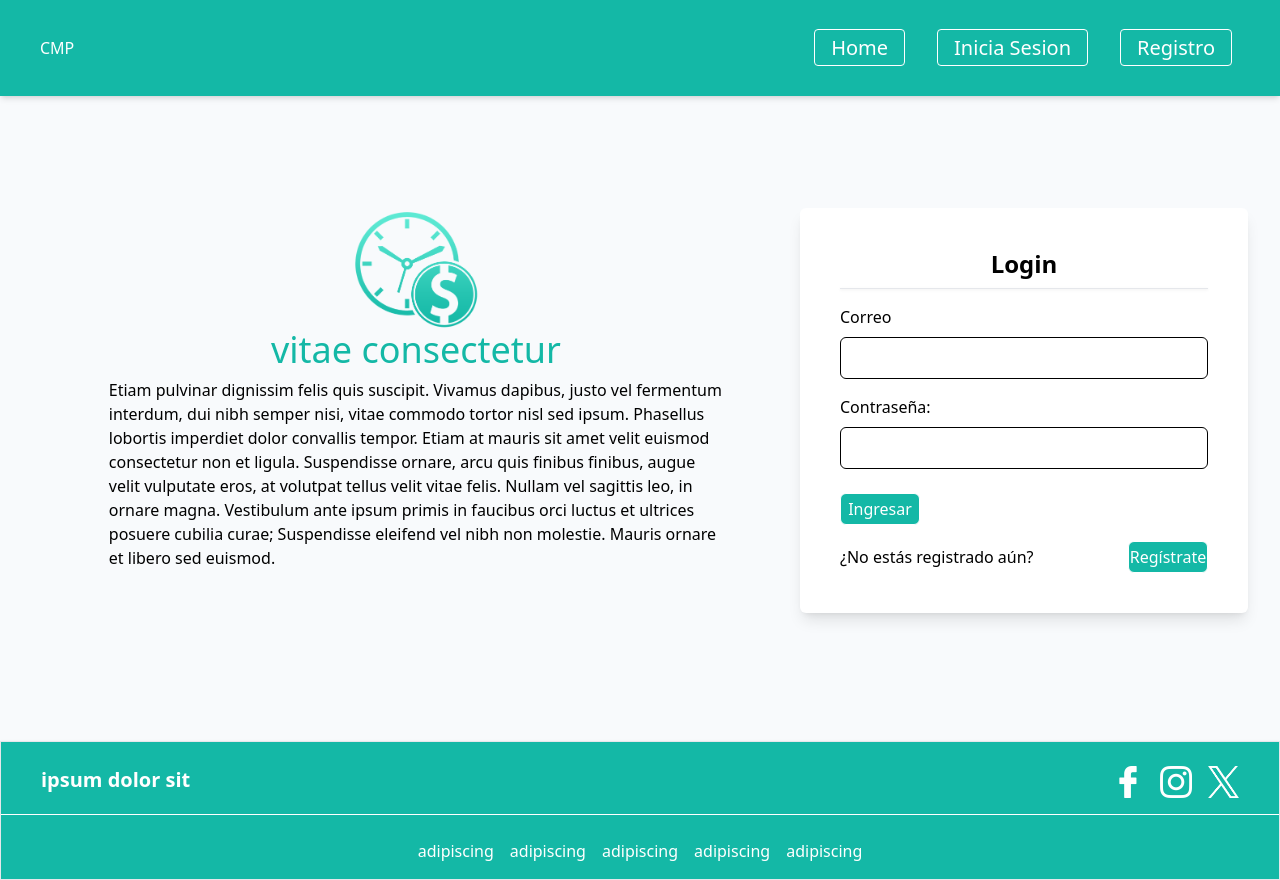
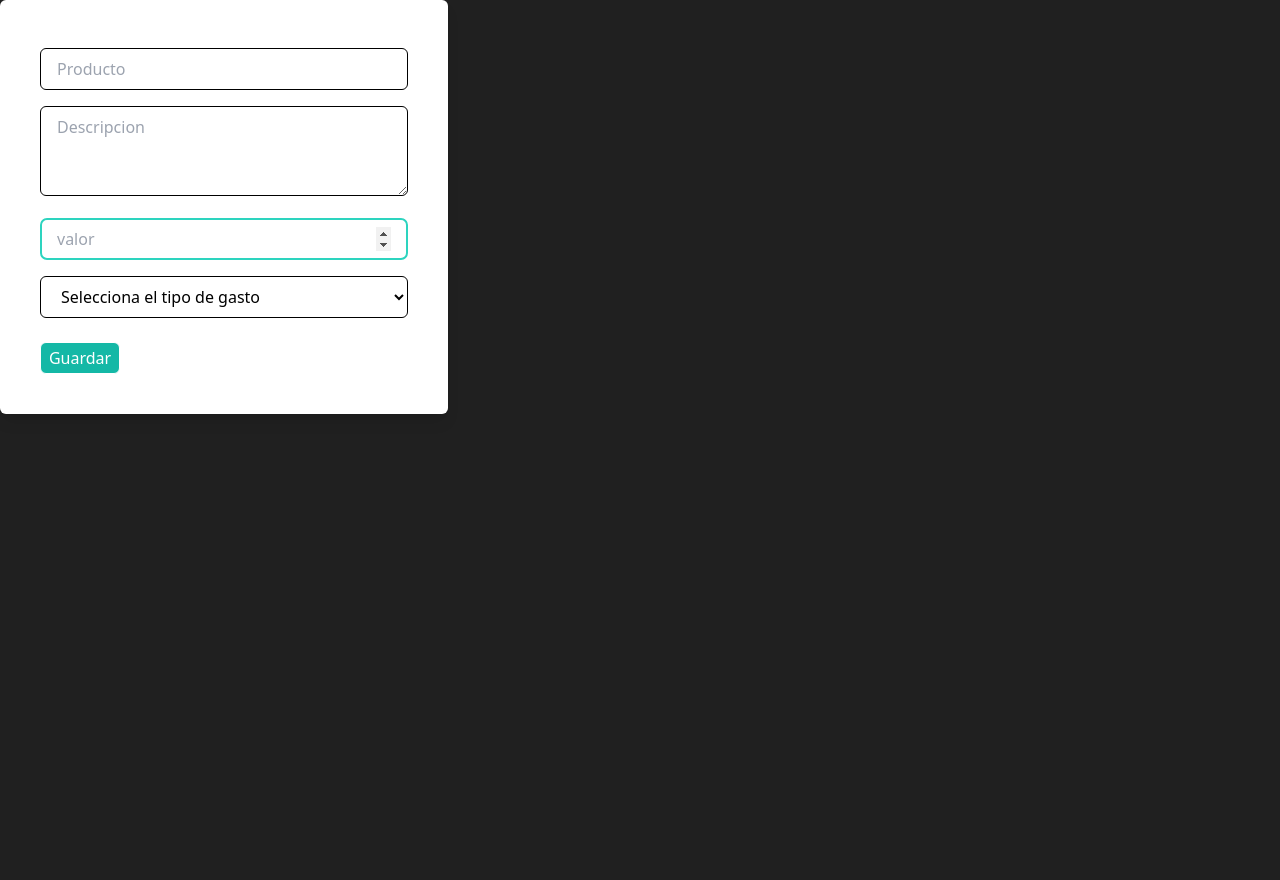
Before and after one commit to Dazai7u7/Talller-Integracion-2y4, a React (Vite) app in the folder client/: page /agregar-gasto in a window 1280 px wide. Before the commit this address led to /login. After the commit the page ends 800 px from the top, so only its background shows below. Built offline with nearby package versions, Linux system fonts and the light colour scheme.

Commit message:
actualizacion ingresar gastos

```diff
--- a/client/src/App.jsx
+++ b/client/src/App.jsx
@@ -7,26 +7,26 @@ import PaginaRegistro from './pages/paginaRegistro.jsx';
 import PaginaPerfilGastos from './pages/paginaPerfilGastos.jsx';
 import PaginaFormGastos from './pages/paginaFormGastos.jsx';
 import PaginaHome from './pages/paginaHome.jsx';
+import { GastoProvider } from './context/GastosContext.jsx';
 
 function App() {
   return (
     <AuthProvider>
+      <GastoProvider>
         <BrowserRouter>
           <Routes>
             <Route path='/' element={<PaginaHome/>}/>
             <Route path='/login' element={<PaginaLogin />} />
             <Route path='/registro' element={<PaginaRegistro />} />
-
+            <Route path='/agregar-gasto' element={<PaginaFormGastos />} />
 
             <Route element={<ProtectedRoute/>}>
               <Route path='/perfil-gastos' element={<PaginaPerfilGastos />} />
               <Route path='/gastos/:id' element={<PaginaFormGastos />} />
-          <Route path='/agregar-gasto' element={<PaginaFormGastos />} />
-
             </Route>
-
           </Routes>
         </BrowserRouter>
+      </GastoProvider>
     </AuthProvider>
   );
 }
--- a/client/src/api/auth.js
+++ b/client/src/api/auth.js
@@ -4,4 +4,4 @@ export const registroRequest = usuario => axios.post('/registro', usuario);
 
 export const loginRequest = usuario => axios.post('/login', usuario);
 
-export const verifyTokenRequest = () => axios.get('/verify', token);
+export const verifyTokenRequest = (token) => axios.get('/verify', token);
--- /dev/null
+++ b/client/src/api/gastos.js
@@ -0,0 +1,12 @@
+import axios from "./axios.js";
+
+export const getGastosRequest = () => axios.get('/gastos');
+
+export const getGastoRequest = (id) => axios.get(`/gastos/${id}`);
+
+export const crearGastoRequest = (gasto) => axios.post('/gastos', gasto);
+
+export const updateGastoRequest = (gasto) =>
+    axios.put(`/gastos/${gasto._id}`, { gasto });
+
+export const borrarGastoRequest = (id) => axios.delete(`/gastos/${id}`);
--- a/client/src/context/AuthContext.jsx
+++ b/client/src/context/AuthContext.jsx
@@ -86,6 +86,7 @@ export const AuthProvider = ({ children }) => {
                 setUsuario(res.data);
                 setLoading(false);
             } catch (error) {
+                console.log("Error al verificar token:", error);
                 setIsAuthenticated(false);
                 setUsuario(null);
                 setLoading(false);
--- /dev/null
+++ b/client/src/context/GastosContext.jsx
@@ -0,0 +1,34 @@
+import { createContext, useContext, useState } from "react";
+import { crearGastoRequest,  } from "../api/gastos";
+
+const GastosContext = createContext();
+
+export const useGastos = () => {
+    const context = useContext(GastosContext);
+
+    if(!context) {
+        throw new Error("useGastos debe usarse dentro de un GastosProvider")
+    }
+
+    return context;
+};
+
+export function GastoProvider({ children }) {
+    const [gastos, setGastos] = useState([]);
+
+    const crearGasto = async (Gasto) => {
+        const res = await crearGastoRequest(Gasto)
+        console.log(res);
+    }
+
+    return (
+        <GastosContext.Provider
+            value={{
+                gastos,
+                crearGasto
+            }}
+        >
+            {children}
+        </GastosContext.Provider>
+    );
+};
--- a/client/src/pages/paginaFormGastos.jsx
+++ b/client/src/pages/paginaFormGastos.jsx
@@ -1,202 +1,69 @@
-import React, { useState } from 'react';
-import FooterConten from '../Complements/Footer.jsx';
-import HeaderLog from '../Complements/HeaderLog.jsx';
-import axios from 'axios';
+import { useForm } from 'react-hook-form';
+import { useAuth } from '../context/AuthContext';
+import { useGastos } from '../context/GastosContext';
+import { useNavigate, Link } from "react-router-dom";
+
 
 function PaginaFormGastos() {
+  const { isAuthenticated } = useAuth();
+  const { register, handleSubmit } = useForm();
+  const { crearGasto } = useGastos()
+  const navigate = useNavigate();
 
-  // Estado para almacenar la nueva entrada del producto
-  const [newItem, setNewItem] = useState({ producto: '', descripcion: '', amount: 0 });
+  const onSubmit = handleSubmit(async (data) => {
+    if (isAuthenticated) {
+      crearGasto(data);
+    } else {
+      navigate('/login');
+    }
+  });
 
-  // Define selectedCategory aquí
-  const [selectedCategory, setSelectedCategory] = useState('');
-
-  const [newPresupuesto, setNewPresupuesto] = useState({ presupuesto: '' });
-
-   // Función para manejar la entrada de un nuevo elemento
-  const handleAddItem = async () => {
-
-
-    try {
-      // Verifica que los campos no estén vacíos y que el valor no sea negativo
-      if (!newItem.producto || !newItem.descripcion || newItem.amount <= 0 || !selectedCategory) {
-        console.error("Todos los campos son obligatorios y los valores ingresados no pueden ser números negativos");
-        return;
-      }
-
-      //Construccion de objeto
-      const newItemData = {
-        userId: usuario.id,
-        producto: newItem.producto,
-        descripcion: newItem.descripcion,
-        amount: newItem.amount,
-        category: selectedCategory,
-      };
-
-      //Envio de datos al servidor
-      const response = await axios.post('/gastos', newItemData);
-
-      console.log("Datos guardados", response.data);
-
-      //reestablecimiento del estado local newitem
-
-      setNewItem({ producto: '', descripcion: '', amount: 0 });
-    } catch (error) {
-      console.error('No se ha podido agregar el gasto', error);
-    }
-  };
-
-  // Función para manejar cambios en la entrada del nuevo elemento
-  const handleInputChange = (e) => {
-    const { name, value } = e.target;
-    setNewItem({ ...newItem, [name]: value });
-  };
-
-  // Lista de categorías de gastos
-  const categories = ['Comida', 'Higiene', 'Transporte', 'Entretenimiento', ' Otro'];
-
-  // Función para manejar cambios en la selección de categoría
-  const handleCategoryChange = (event) => {
-    // Actualiza el estado con la categoría seleccionada
-    setSelectedCategory(event.target.value);
-  };
-
-
-
-  /*const handleAddPresupuesto = async () => {
-    try {
-      if (!newPresupuesto.presupuesto) {
-        console.error("El campo de presupuesto es obligatorio");
-        return;
-      }
-
-      const newPresupuestoData = {
-        presupuesto: newPresupuesto.presupuesto,
-      };
-
-      // Llamada a la función del controlador para agregar el presupuesto
-      //const response = await axios.post('/api/presupuesto.model.js', newPresupuestoData);
-
-      console.log("Presupuesto guardado", response.data);
-
-      setNewPresupuesto({ presupuesto: '' });
-    } catch (error) {
-      console.error('No se ha podido agregar el presupuesto', error);
-    }
-  };
-  */
   return (
-
-    <div className="bg-slate-50">
-      <header>
-        <HeaderLog />
-      </header>
-
-
-
-      <div className="flex mx-8 mt-28 justify-between">
-
-        <div className='text-black'>Lista prueba</div>
-
-        <div className='flex flex-col'>
-
-          <div>
-            <div className="bg-white max-w-md w-full p-10 rounded-md border mx-4">
-              <h1 className="text-black text-2xl font-bold text-center">Agregar Presupuesto</h1>
-              <hr className="mt-2 bg-black shadow" />
-
-              <div className="mb-4 mt-4">
-                <input
-                  type="number"
-                  name="presupuesto"
-                  //value={newPresupuesto.presupuesto}
-                  //onChange={handlePresupuestoChange}
-                  className="w-full bg-white text-black px-4 py-2 rounded-md my-2 border border-black focus:outline-teal-500"
-                  autoComplete="off"
-                />
-                <button
-                  type="button"
-                  //onClick={handleAddPresupuesto}
-                  className="mt-4  rounded-md w-24 h-8 text-white border border-white bg-teal-500 hover:scale-110 ease-in-out duration-300 hover:text-teal-500 hover:border-teal-500 hover:bg-white"
-                >
-                  Agregar
-                </button>
-              </div>
-            </div>
-          </div>
-
-
-
-          <div className="bg-white max-w-md w-full p-10 rounded-md border mx-4 mt-4">
-            <h1 className="text-black text-2xl font-bold text-center">Agregar Gastos</h1>
-            <hr className="mt-2 bg-black shadow" />
-            {/* Formulario para agregar elementos al presupuesto */}
-            <div className="mb-4">
-
-              <label className="text-black mt-4">Nombre del producto:</label>
+    <div className="bg-white sm:mt-8 sm:mx-auto lg:mt-0 lg:mx-0 max-w-md w-full p-10 rounded-md shadow-lg animate-slide-left">
+      <form onSubmit={onSubmit}>
         <input
           type="text"
-                name="producto"
-                value={newItem.producto}
-                onChange={handleInputChange}
-                className="w-full bg-white text-black px-4 py-2 rounded-md my-2 border border-black focus:outline-teal-500"
-                autoComplete="off"
+          placeholder="Producto"
+          {...register('producto')}
+          className="w-full bg-white border border-black text-black px-4 py-2 rounded-md my-2 focus:outline-teal-400"
+          autoFocus
         />
 
-              <label className="text-black mt-2">Descripción:</label>
+        <textarea
+          rows="3"
+          placeholder="Descripcion"
+          {...register('descripcion')}
+          className="w-full bg-white border border-black text-black px-4 py-2 rounded-md my-2 focus:outline-teal-400"
+        ></textarea>
+
         <input
-                type="text"
-                name="descripcion"
-                value={newItem.descripcion}
-                onChange={handleInputChange}
-                className="w-full bg-white text-black px-4 py-2 rounded-md my-2 border border-black focus:outline-teal-500"
-                autoComplete="off"
+          type="Number"
+          placeholder="valor"
+          {...register('valor')}
+          className="w-full bg-white border border-black text-black px-4 py-2 rounded-md my-2 focus:outline-teal-400"
+          autoFocus
         />
 
-              <label className="text-black mt-2">Valor:</label>
-              <input
-                type="number"
-                name="amount"
-                value={newItem.amount}
-                onChange={handleInputChange}
-                className="w-full bg-white text-black px-4 py-2 rounded-md my-2 border border-black focus:outline-teal-500"
-              />
+        <select
+          {...register('tipo_de_gasto')}
+          className="w-full bg-white border border-black text-black px-4 py-2 rounded-md my-2 focus:outline-teal-400"
+          defaultValue=""
+        >
+          <option value="" disabled>
+            Selecciona el tipo de gasto
+          </option>
+          <option value="Higiene">Higiene</option>
+          <option value="Transporte">Transporte</option>
+          <option value="Alimenticio">Alimenticio</option>
+          <option value="Entretenimiento">Entretenimiento</option>
+          <option value="Otro">Otro</option>
 
-              {/* Etiqueta y lista desplegable para seleccionar la categoría */}
-              <label htmlFor="expenseCategory" className="text-black mt-2">Tipo de Gasto:</label>
-              <select
-                className="w-full bg-white text-black px-4 py-2 rounded-md my-2 border border-black focus:outline-teal-500"
-                id="expenseCategory"
-                value={selectedCategory}
-                onChange={handleCategoryChange}
-              >
+        </select>
 
-                {/* Opción por defecto deshabilitada para indicar selección */}
-                <option className="block text-sm text-black font-semibold mb-2 " disabled>Seleccionar Gasto</option>
-                {/* Mapeo de categorías para renderizar opciones */}
-                {categories.map((category, index) => (
-                  <option key={index} value={category}>
-                    {category}
-                  </option>
-                ))}
-              </select>
-              <button
-                type="button"
-                onClick={handleAddItem}
-                className="mt-4  rounded-md w-24 h-8 text-white border border-white bg-teal-500 hover:scale-110 ease-in-out duration-300 hover:text-teal-500 hover:border-teal-500 hover:bg-white"
-              >
-                Enviar
+        <button className="mt-4 text-white border border-white bg-teal-500 rounded-md w-20 h-8 hover:scale-110 ease-in-out duration-300 hover:text-teal-500 hover:border-teal-500 hover:bg-white">
+          Guardar
         </button>
-            </div>
-          </div>
-        </div>
-
-
-      </div>
-
-      <footer>
-          <FooterConten />
-      </footer>
+      </form>
     </div>
   );
 }
--- a/client/src/pages/paginaLogin.jsx
+++ b/client/src/pages/paginaLogin.jsx
@@ -19,7 +19,7 @@ function PaginaLogin() {
   const navigate = useNavigate();
 
   useEffect(() => {
-    if (isAuthenticated) navigate('/perfil-gastos');
+    if (isAuthenticated) navigate('/agregar-gasto');
   }, [isAuthenticated]);
 
   //envio de datos
--- a/client/src/pages/paginaRegistro.jsx
+++ b/client/src/pages/paginaRegistro.jsx
@@ -2,6 +2,7 @@ import React, { useEffect } from "react";
 import { useForm } from "react-hook-form";
 import { useAuth } from "../context/AuthContext";
 import { useNavigate, Link } from "react-router-dom";
+
 import imgReg from "../Imagenes/imgReg.png";
 import HeaderNoLog from '../Complements/HeaderNoLog.jsx';
 import FooterConten from '../Complements/Footer.jsx';
```
Lines whose indentation alone changed are shown as unchanged.
